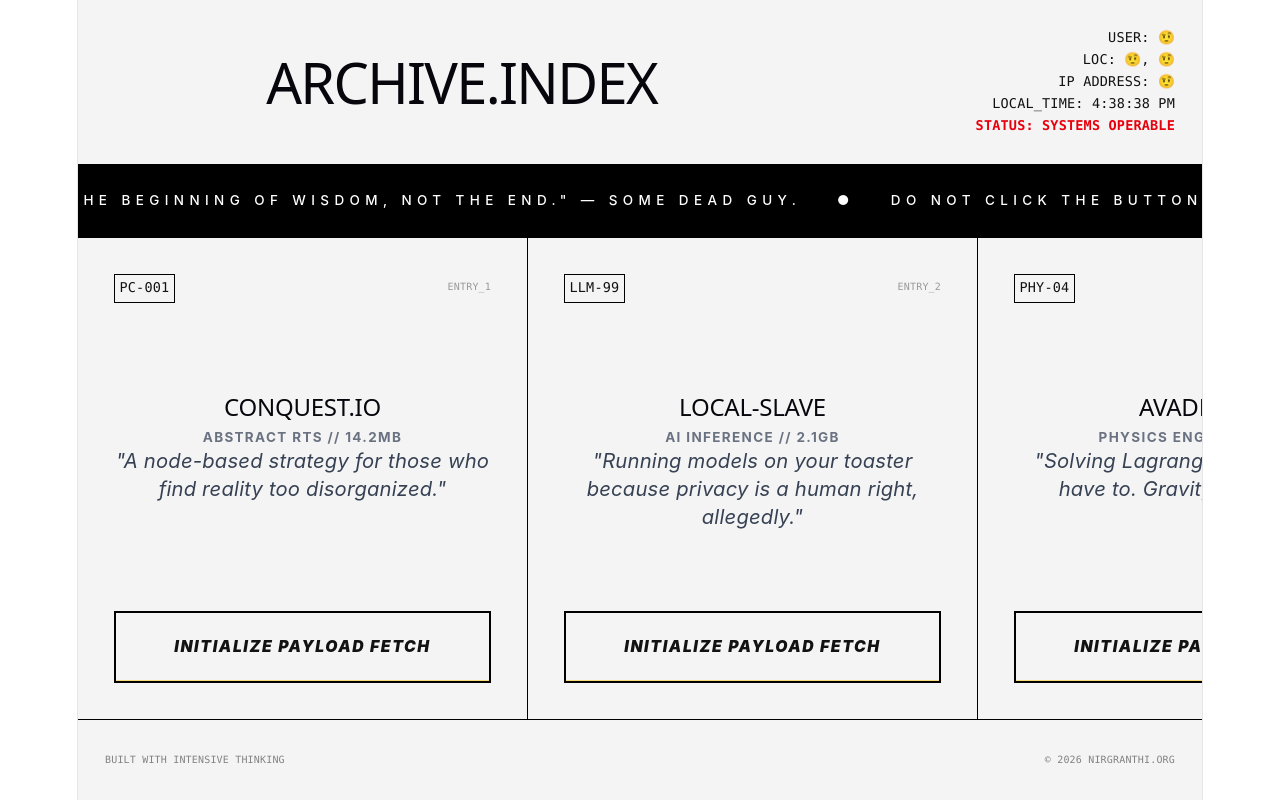
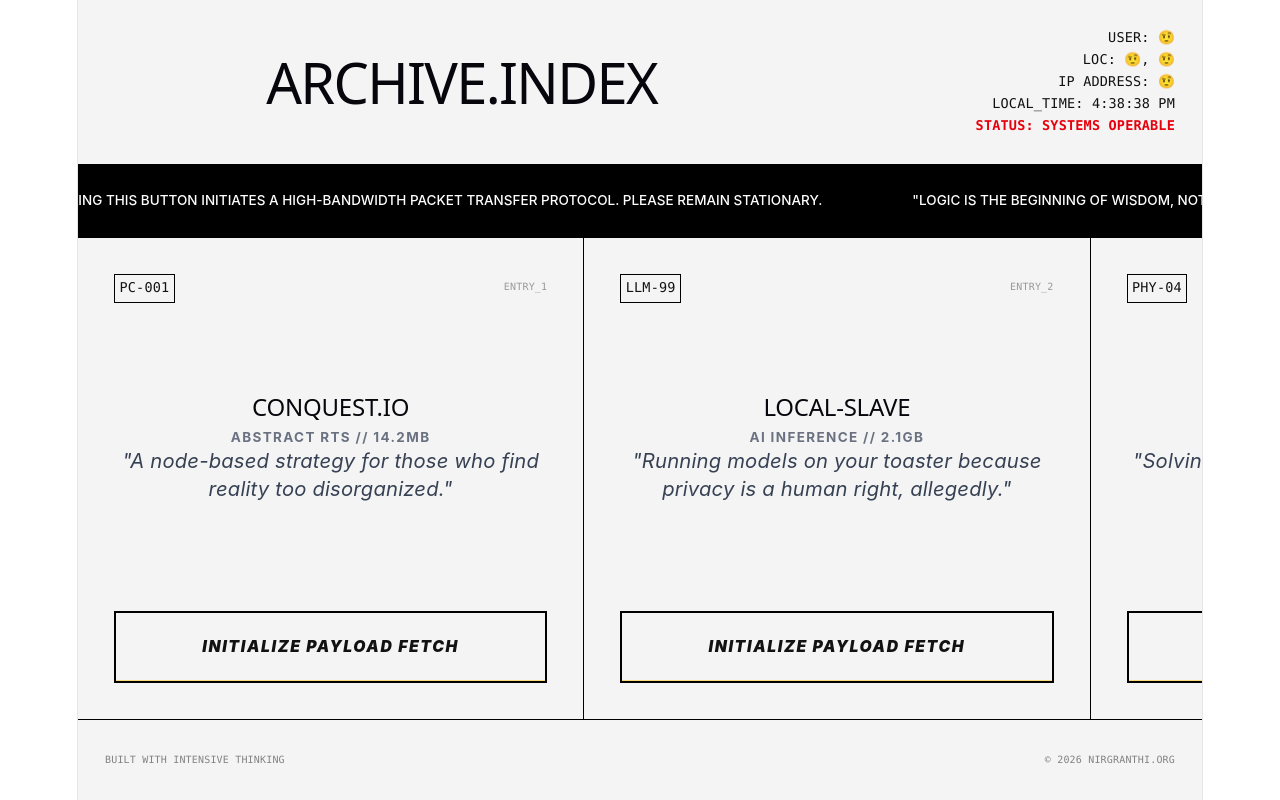
Before and after one commit to nirgranthi/downloads, a React (Vite) app: page / in a window 1280 px wide. Built offline with nearby package versions, Linux system fonts and the light colour scheme; no server answers.

Commit message:
quote update

```diff
--- a/src/App.tsx
+++ b/src/App.tsx
@@ -58,27 +58,18 @@ export default function App() {
         <div className="whitespace-nowrap animate-marquee flex">
           <div className="flex gap-20 pr-20 shrink-0">
             {[...Array(5)].map((_, i) => (
-              <span key={i} className="text-xs uppercase tracking-[0.4em] font-medium">
-                "Logic is the beginning of wisdom, not the end." — Some dead guy. &nbsp;&nbsp; ● &nbsp;&nbsp; DO NOT CLICK THE BUTTONS WITHOUT SUPERVISION.
-              </span>
-            ))}
-          </div>
-          <div className="flex gap-20 pr-20 shrink-0" aria-hidden="true">
-            {[...Array(5)].map((_, i) => (
-              <span key={i} className="text-xs uppercase tracking-[0.4em] font-medium">
-                "Logic is the beginning of wisdom, not the end." — Some dead guy. &nbsp;&nbsp; ● &nbsp;&nbsp; DO NOT CLICK THE BUTTONS WITHOUT SUPERVISION.
-              </span>
+              <span key={i} className="text-xs uppercase tracking-[0.001em] font-medium">
+                "Logic is the beginning of wisdom, not the end." — Some dead guy. &nbsp;&nbsp; ● &nbsp;&nbsp; DO NOT CLICK THE BUTTONS WITHOUT SUPERVISION. CLICKING THIS BUTTON INITIATES A HIGH-BANDWIDTH PACKET TRANSFER PROTOCOL. PLEASE REMAIN STATIONARY.              </span>
             ))}
           </div>
         </div>
       </section>
 
-      {/* --- THE FIX: FLEX-ROW + FLEX-NOWRAP --- */}
-      <main className="flex flex-row flex-nowrap overflow-x-auto snap-x snap-mandatory custom-scrollbar border-b border-black flex-grow">
+      <main className="flex flex-row flex-nowrap overflow-x-auto snap-x snap-mandatory custom-scrollbar border-b border-black grow">
         {projects.map((p, index) => (
           <div
             key={p.id}
-            className="flex-none w-[85vw] md:w-[450px] snap-start border-r border-black p-8 group hover:bg-white transition-all duration-500 flex flex-col justify-between"
+            className="flex-none w-[85vw] md:w-112.5 snap-start border-r border-black p-8 group hover:bg-white transition-all duration-500 flex flex-col justify-between"
           >
             <div>
               <div className="flex justify-between items-start mb-20">
@@ -107,7 +98,7 @@ export default function App() {
           </div>
         ))}
 
-        <div className="flex-none w-[85vw] md:w-[600px] snap-start border-r border-black p-12 flex items-center justify-center bg-gray-200">
+        <div className="flex-none w-[85vw] md:w-150 snap-start border-r border-black p-12 flex items-center justify-center bg-gray-200">
           <p className="font-mono text-[10px] uppercase tracking-[1em] opacity-30 text-center">
             This project has been released in the future but since you're in the present, you can't see it.
           </p>
```
